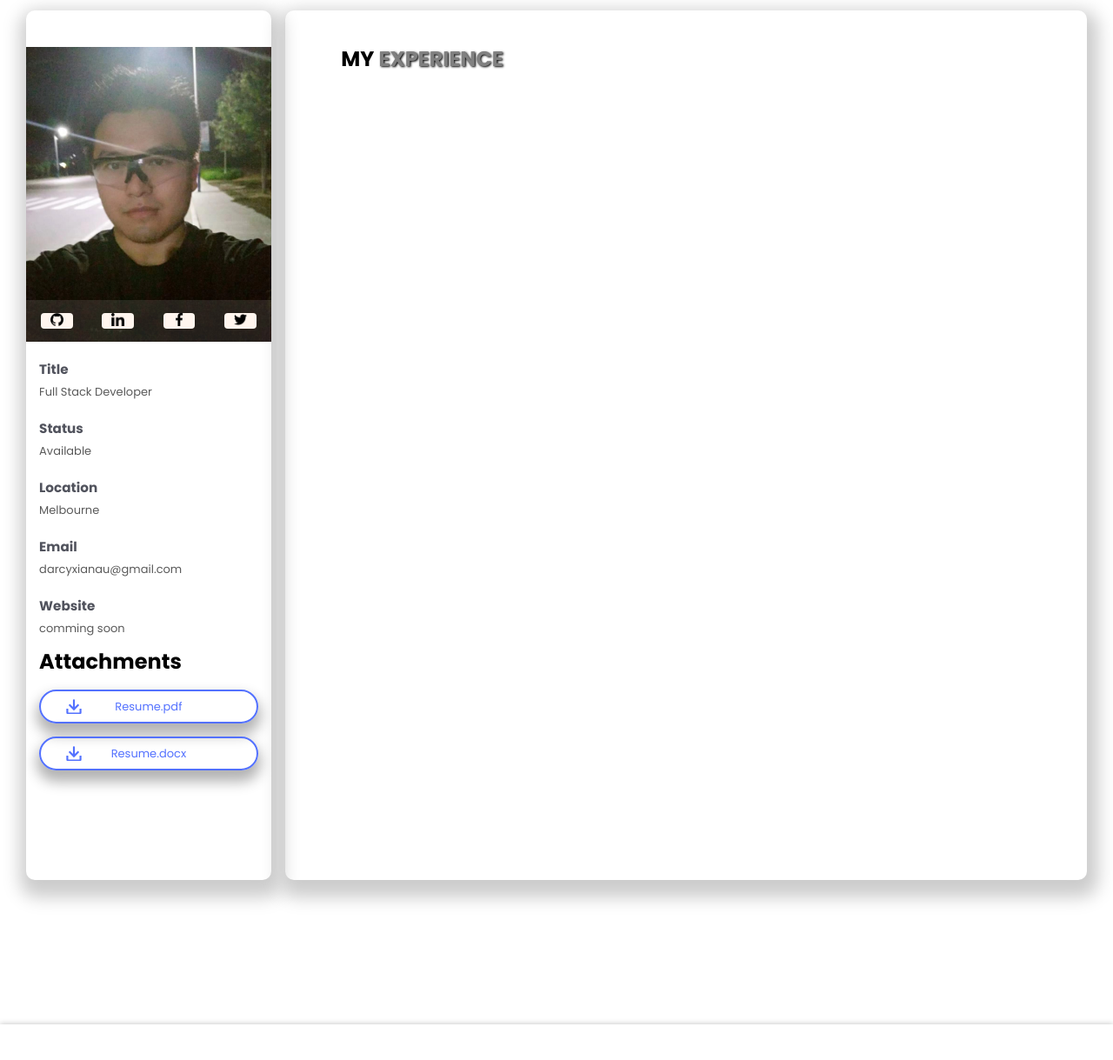
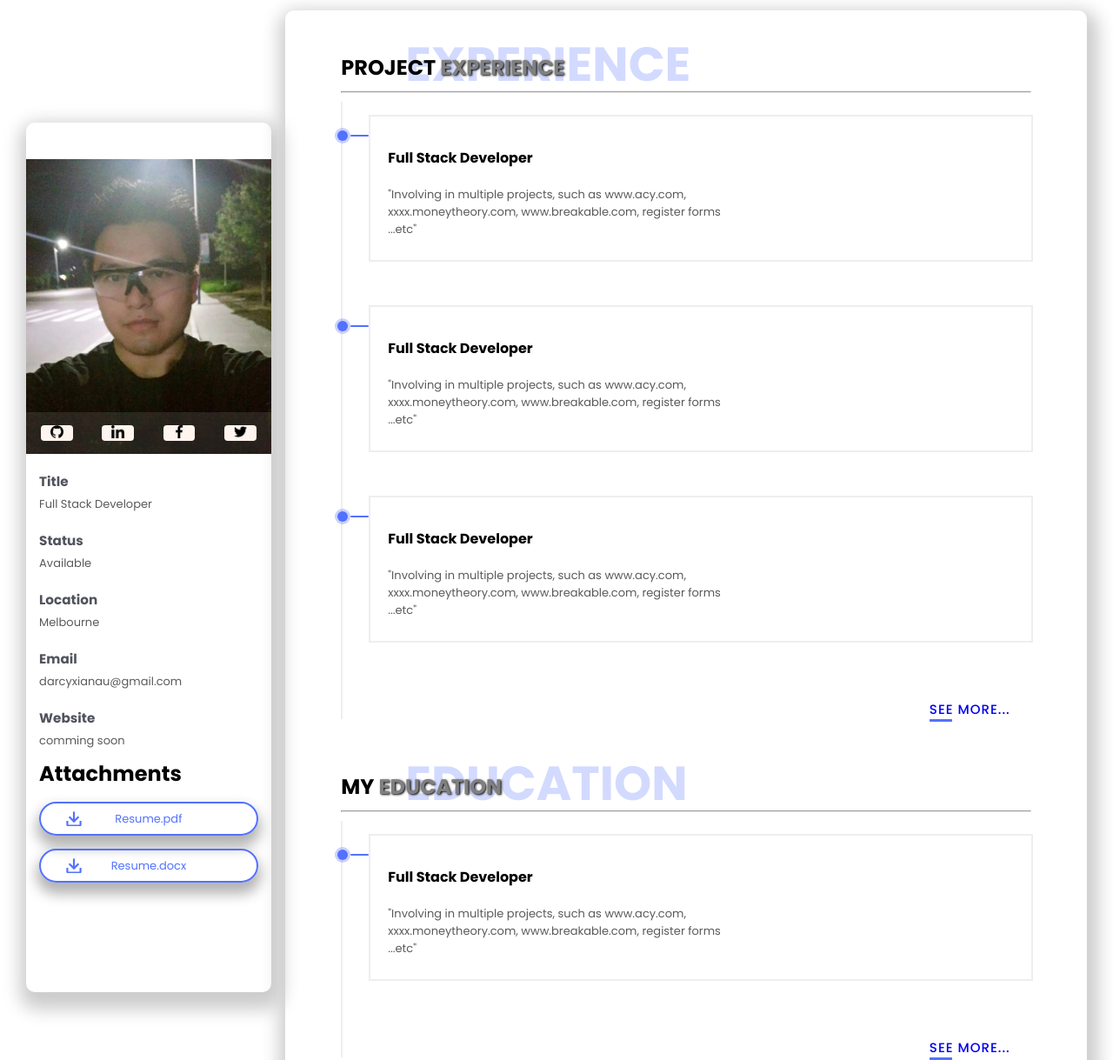
Before and after one commit to lxian-coder/myPersonalWebsite, a plain HTML site: page resume.html in a window 1280 px wide. Shown: the part 180-1399 px from the top of the page at 87% size. Drawn offline with nearby package versions, Linux system fonts and the light colour scheme.

Commit message:
complete the resume page but need to fix the problem of different dive height

```diff
--- a/resume.html
+++ b/resume.html
@@ -36,10 +36,9 @@
                     </ul>
                    </div>
             </div>
-
         </section>
 
-        <section class="side1Container">
+        <section class="side1Container ">
             <div class="sid1Container__part1">
                     <img class="side1Container__part1__img" src="./assets/selfieFinal.png" alt="">
                     <ul class="side1Container__part1__icons">
@@ -83,13 +82,53 @@
                </a></div>
             </div>
         </section>
-        <section class="side2Container">
-               <div class="">
-                  <h2>MY <span class="part2__body__h2">EXPERIENCE</span>
+        <section class="side2Container ">
+
+                  <h2 class="party2__body__title2">PROJECT <span class="part2__body__h2">EXPERIENCE</span>
                     <span class="part2__body__shadowtext1">EXPERIENCE</span>
                    </h2>
-               </div>
+                   <hr class="hrLine">
 
+                    <div class="entryContainer">
+                        <div class="entry">
+                           <h4 class="entry__h4" >Full Stack Developer</h4>
+
+                           <P  class="entry__p">"Involving in multiple projects,
+                                such as www.acy.com, xxxx.moneytheory.com,
+                                www.breakable.com, register forms ...etc"</P>
+                        </div>
+                        <div class="entry">
+                            <h4 class="entry__h4" >Full Stack Developer</h4>
+
+                            <P  class="entry__p">"Involving in multiple projects,
+                                 such as www.acy.com, xxxx.moneytheory.com,
+                                 www.breakable.com, register forms ...etc"</P>
+                         </div>
+                         <div class="entry">
+                            <h4 class="entry__h4" >Full Stack Developer</h4>
+
+                            <P  class="entry__p">"Involving in multiple projects,
+                                 such as www.acy.com, xxxx.moneytheory.com,
+                                 www.breakable.com, register forms ...etc"</P>
+                         </div>
+                         <div><p class="seemore"> <a class="seemore__a" href="https://www.linkedin.com/in/darcy-xian-9b8300198/">SEE MORE...</a> </p></div>
+                    </div>
+                    <h2 class="party2__body__title2">MY <span class="part2__body__h2">EDUCATION</span>
+                        <span class="part2__body__shadowtext1">EDUCATION</span>
+                       </h2>
+                       <hr class="hrLine">
+
+                        <div class="entryContainer lastEntry">
+                            <div class="entry">
+                               <h4 class="entry__h4" >Full Stack Developer</h4>
+
+                               <P  class="entry__p">"Involving in multiple projects,
+                                    such as www.acy.com, xxxx.moneytheory.com,
+                                    www.breakable.com, register forms ...etc"</P>
+                            </div>
+
+                             <div><p class="seemore"> <a class="seemore__a" href="https://www.linkedin.com/in/darcy-xian-9b8300198/">SEE MORE...</a> </p></div>
+                        </div>
         </section class = "side2Container">
 
         <section class="footerContainer">
@@ -106,5 +145,6 @@
 
     <script src="https://ajax.googleapis.com/ajax/libs/jquery/3.5.1/jquery.min.js"></script>
     <script src="./header.js"></script>
+
 </body>
 </html>
--- a/style.scss
+++ b/style.scss
@@ -112,7 +112,7 @@ p{
 .footerContainer{
 
     width: 100%;
-    height: 50px;
+    height: 60px;
     display: flex;
     z-index: 0;
     position: absolute;
@@ -275,11 +275,11 @@ p{
     box-shadow: 3px 10px 20px 10px #ccc;
     padding: 3% 5%;
     box-sizing: border-box;
-    min-height: 1000px;
+    height: max-content;
     margin-top: 15%;
     max-width: 72%;
     width: 100%;
-    height: 1000px;
+
     border-radius: 10px;
     margin-right: 1%;
     margin-bottom: 13%;
@@ -395,3 +395,68 @@ p{
         font-style: italic;
     }
 }
+
+// page Resume
+.party2__body__title2{
+    width: 100%;
+    position: relative;
+    margin-top: 10px;
+
+}
+.hrLine{
+    margin-top: 10px;
+    margin-bottom: 10px;
+}
+.entryContainer{
+    border-left: solid $mygrey 2px;
+    padding-top: 15px;
+    width:100%;
+    display: flex;
+    flex-direction: column;
+    position: relative;
+    margin-bottom: 60px;
+}
+.entry{
+    border: solid $mygrey  2px;
+    padding-left: 20px;
+    padding-right: 20px;
+    padding-top: 10px;
+    margin-left: 30px;
+    margin-bottom: 50px;
+    &::before{
+        content: " ";
+        width: 12px;
+        height: 12px;
+        border-radius: 10px;
+        background-color: $myblue;
+        display: inline-block;
+        box-shadow: 0 0 0 0.1875rem rgb(48 76 253 / 25%);
+        position: relative;
+        left: -58px;
+
+    }
+    &::after{
+        content: "";
+        display: inline-block;
+        background: $myblue;
+        height: 2px;
+        width: 21px;
+        border-radius: 1px;
+        position: relative;
+        left: -43px;
+        top: -135px;
+    }
+
+    &__h4{
+        margin-bottom: 20px;
+    }
+    &__p{
+        font-size: 13px;
+        letter-spacing: 0.7;
+        max-width: 400px;
+    }
+}
+
+.lastEntry{
+  margin-bottom: 15px;
+}
```
Also changed, not shown: style.css, 1 other file.
